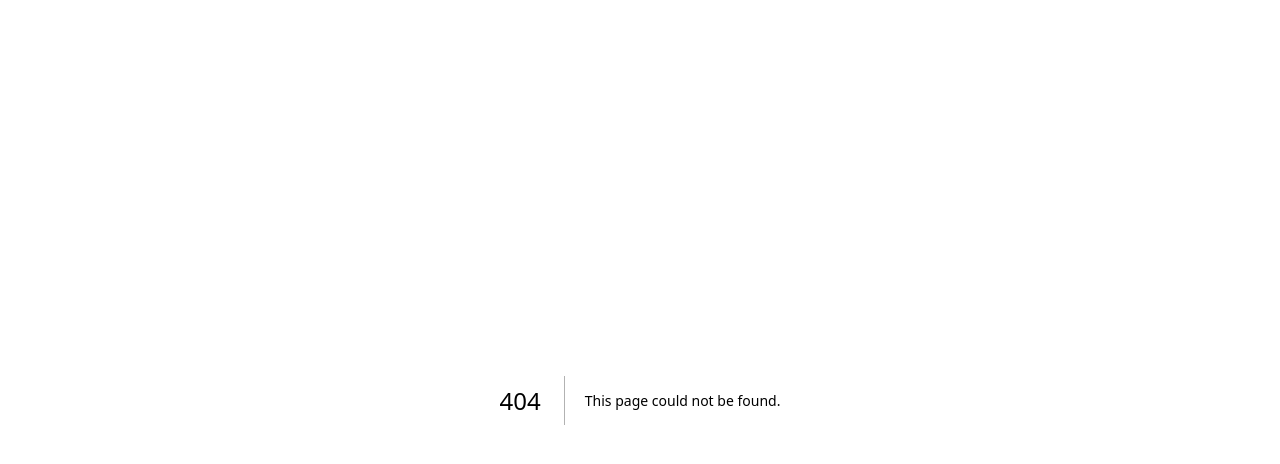
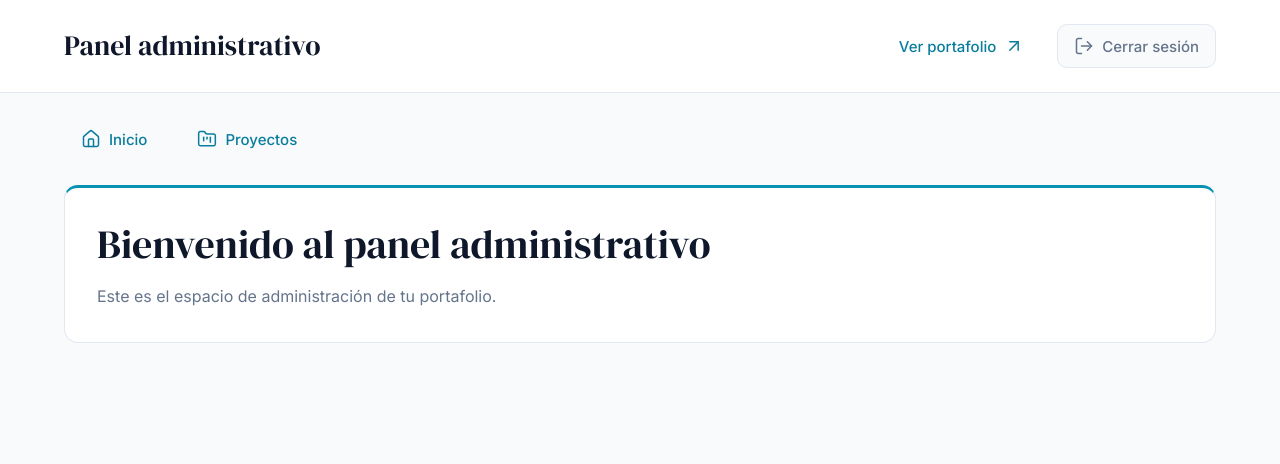
Before and after one commit to Josue-Mejia-M/portfolio-josue, a Next.js app: page /admin in a window 1280 px wide. Before the commit this address had no page. Shown: the top 464 px of the page. Built offline with nearby package versions, Linux system fonts and the light colour scheme.

Commit message:
feat: add basic admin layout

```diff
--- /dev/null
+++ b/src/app/(admin)/admin/layout.tsx
@@ -0,0 +1,17 @@
+import type { Metadata } from "next";
+import type { ReactNode } from "react";
+import { AdminShell } from "@/components/layout/admin/AdminShell/AdminShell";
+
+export const metadata: Metadata = {
+  title: "Panel administrativo | Josué Mejía",
+  description: "Panel administrativo del portafolio de Josué Mejía.",
+  robots: { index: false, follow: false },
+};
+
+type AdminPanelLayoutProps = {
+  children: ReactNode;
+};
+
+export default function AdminPanelLayout({ children }: AdminPanelLayoutProps) {
+  return <AdminShell>{children}</AdminShell>;
+}
--- /dev/null
+++ b/src/app/(admin)/admin/page.tsx
@@ -0,0 +1,8 @@
+export default function AdminPage() {
+  return (
+    <section>
+      <h1>Bienvenido al panel administrativo</h1>
+      <p>Este es el espacio de administración de tu portafolio.</p>
+    </section>
+  );
+}
--- /dev/null
+++ b/src/components/layout/admin/AdminShell/AdminShell.module.css
@@ -0,0 +1,110 @@
+.shell {
+  min-height: 100vh;
+  color: var(--text-primary);
+  background: var(--background);
+}
+
+.header {
+  background: var(--surface);
+  border-bottom: 1px solid var(--border);
+}
+
+.headerContent,
+.body {
+  width: min(100%, var(--content-max-width));
+  margin-inline: auto;
+  padding: var(--space-3);
+}
+
+.headerContent,
+.actions,
+.list {
+  display: flex;
+  flex-wrap: wrap;
+  align-items: center;
+  gap: var(--space-2);
+}
+
+.headerContent {
+  justify-content: space-between;
+}
+
+.name {
+  font-family: var(--font-dm-serif-display), Georgia, serif;
+  font-size: 1.75rem;
+  line-height: 1.2;
+}
+
+.link,
+.logout {
+  display: inline-flex;
+  align-items: center;
+  justify-content: center;
+  gap: var(--space-1);
+  min-height: 44px;
+  padding: var(--space-1) var(--space-2);
+  border: 1px solid transparent;
+  border-radius: var(--radius-button);
+  font-size: 0.9375rem;
+  font-weight: 500;
+}
+
+.link {
+  color: var(--accent-text);
+}
+
+.link:hover {
+  background: color-mix(in srgb, var(--accent) 10%, transparent);
+  border-color: var(--border);
+}
+
+.link:focus-visible {
+  outline: 2px solid var(--accent);
+  outline-offset: 2px;
+}
+
+.logout:disabled {
+  color: var(--text-secondary);
+  background: var(--background);
+  border-color: var(--border);
+  cursor: not-allowed;
+}
+
+.navigation {
+  padding-bottom: var(--space-3);
+}
+
+.list {
+  list-style: none;
+}
+
+.main {
+  min-width: 0;
+  padding: var(--space-4);
+  background: var(--surface);
+  border: 1px solid var(--border);
+  border-top: 3px solid var(--accent);
+  border-radius: var(--radius-card);
+  overflow-wrap: anywhere;
+}
+
+.main > section > h1 {
+  font-family: var(--font-dm-serif-display), Georgia, serif;
+  font-size: clamp(1.75rem, 4vw, 2.5rem);
+  font-weight: 400;
+  line-height: 1.2;
+}
+
+.main > section > p {
+  margin-top: var(--space-2);
+  color: var(--text-secondary);
+  line-height: 1.6;
+}
+
+@media (max-width: 600px) {
+  .headerContent,
+  .body,
+  .main {
+    padding: var(--space-2);
+  }
+}
--- /dev/null
+++ b/src/components/layout/admin/AdminShell/AdminShell.tsx
@@ -0,0 +1,49 @@
+import type { ReactNode } from "react";
+import Link from "next/link";
+import { ArrowUpRight, FolderKanban, House, LogOut } from "lucide-react";
+import styles from "./AdminShell.module.css";
+
+type AdminShellProps = {
+  children: ReactNode;
+};
+
+export function AdminShell({ children }: AdminShellProps) {
+  return (
+    <div className={styles.shell}>
+      <header className={styles.header}>
+        <div className={styles.headerContent}>
+          <p className={styles.name}>Panel administrativo</p>
+          <div className={styles.actions}>
+            <Link className={styles.link} href="/">
+              Ver portafolio
+              <ArrowUpRight aria-hidden="true" size={20} strokeWidth={1.8} />
+            </Link>
+            <button className={styles.logout} type="button" disabled>
+              <LogOut aria-hidden="true" size={20} strokeWidth={1.8} />
+              Cerrar sesión
+            </button>
+          </div>
+        </div>
+      </header>
+      <div className={styles.body}>
+        <nav className={styles.navigation} aria-label="Navegación administrativa">
+          <ul className={styles.list}>
+            <li>
+              <Link className={styles.link} href="/admin">
+                <House aria-hidden="true" size={20} strokeWidth={1.8} />
+                Inicio
+              </Link>
+            </li>
+            <li>
+              <Link className={styles.link} href="/admin/proyectos">
+                <FolderKanban aria-hidden="true" size={20} strokeWidth={1.8} />
+                Proyectos
+              </Link>
+            </li>
+          </ul>
+        </nav>
+        <main className={styles.main}>{children}</main>
+      </div>
+    </div>
+  );
+}
```
Also changed, not shown: src/app/(admin)/admin/proyectos/page.tsx (added, +8 -0 lines).
